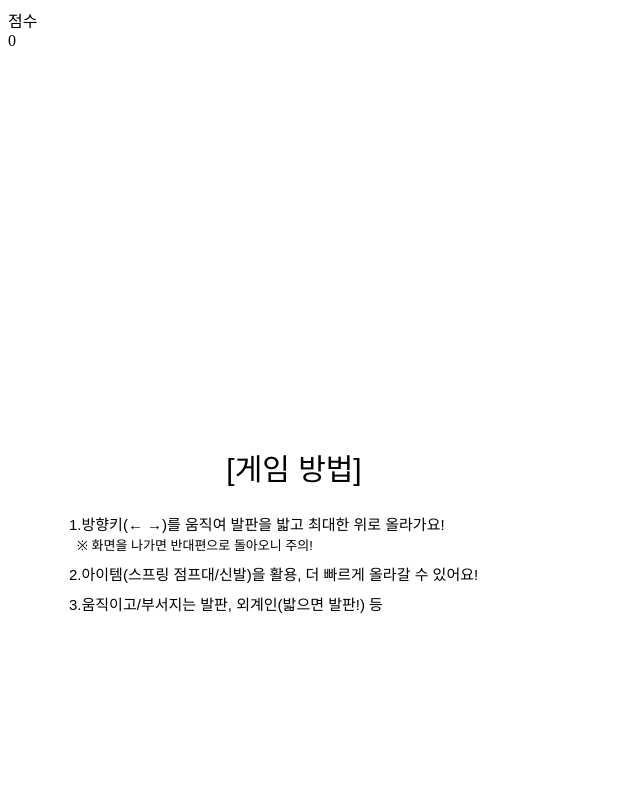
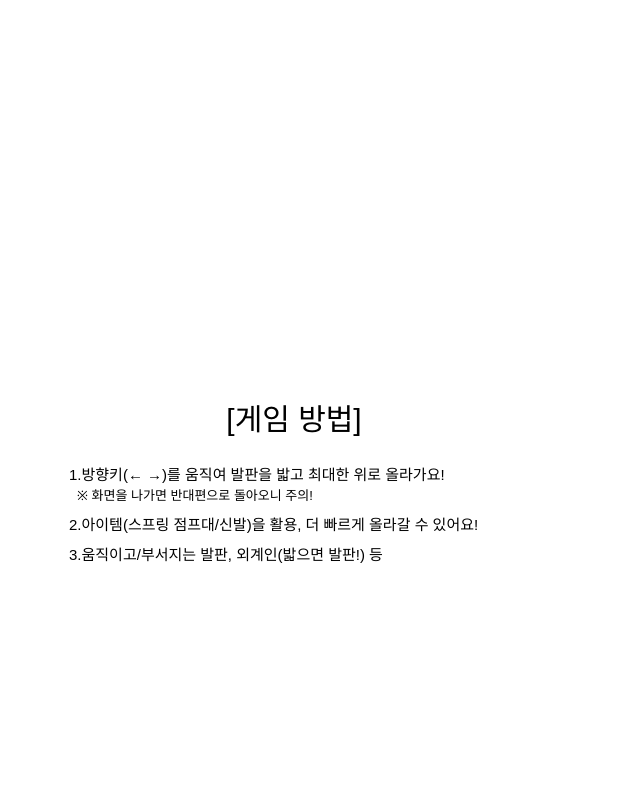
Before and after one commit to hellojdh/jump, a plain HTML site: page index.html in a window 1280 px wide. Shown: the top 800 px of the page, without its empty margins (0-640 px from the left). Drawn offline with Linux system fonts and the light colour scheme.

Commit message:
Update index.html

```diff
--- a/index.html
+++ b/index.html
@@ -18,15 +18,6 @@
 <body>
 
 <div>
-    <div>
-        <div id="instructions" style="display:none;">
-        </div>
-        <div id="results">
-        </div>
-        점수
-        <div id="score">0</div>
-    </div>
-
     <div class="containerEX">
         <div class="boxEX-mid">
             <div id="gameField" style="margin-top:180px; margin-left:36px;">
```
